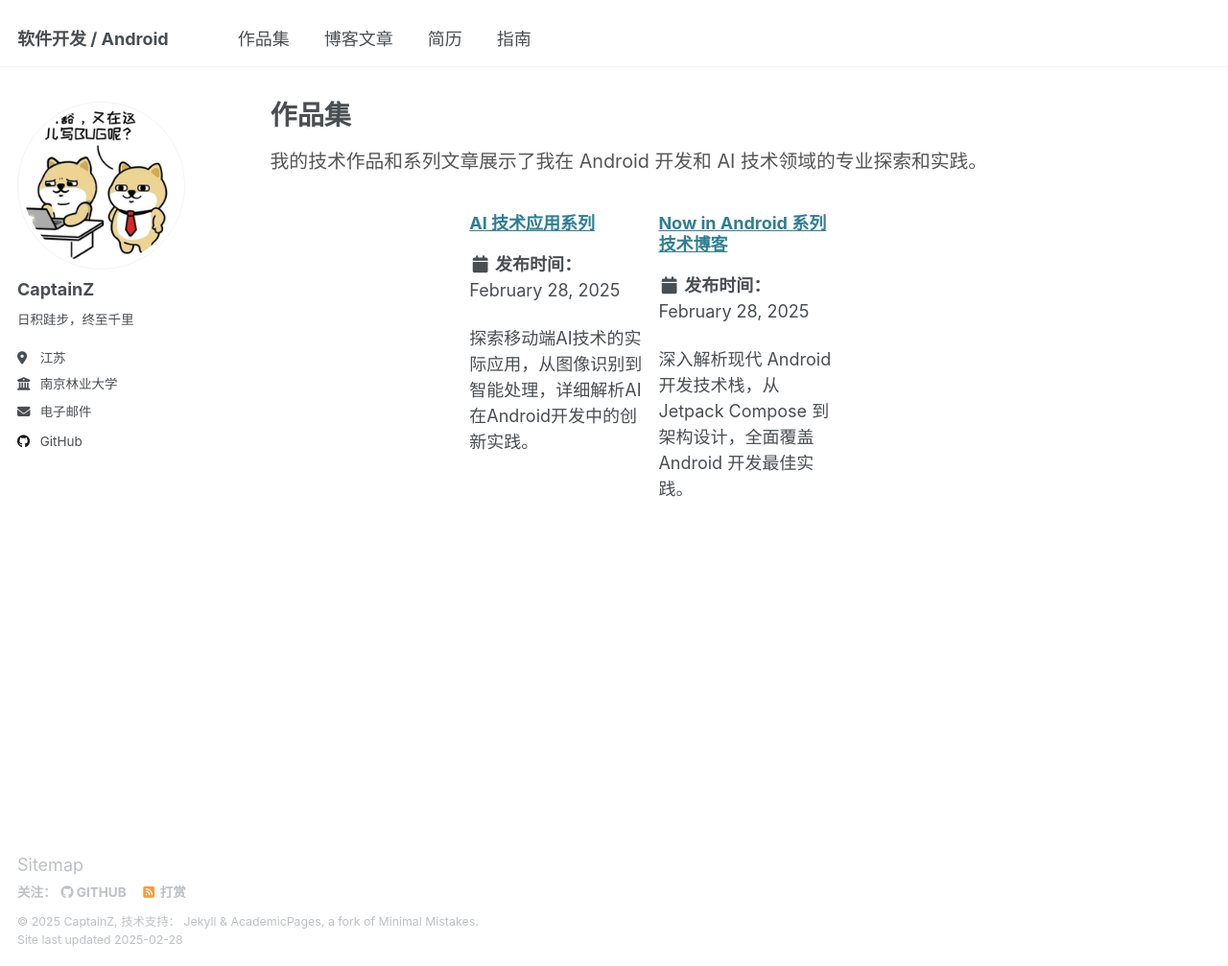
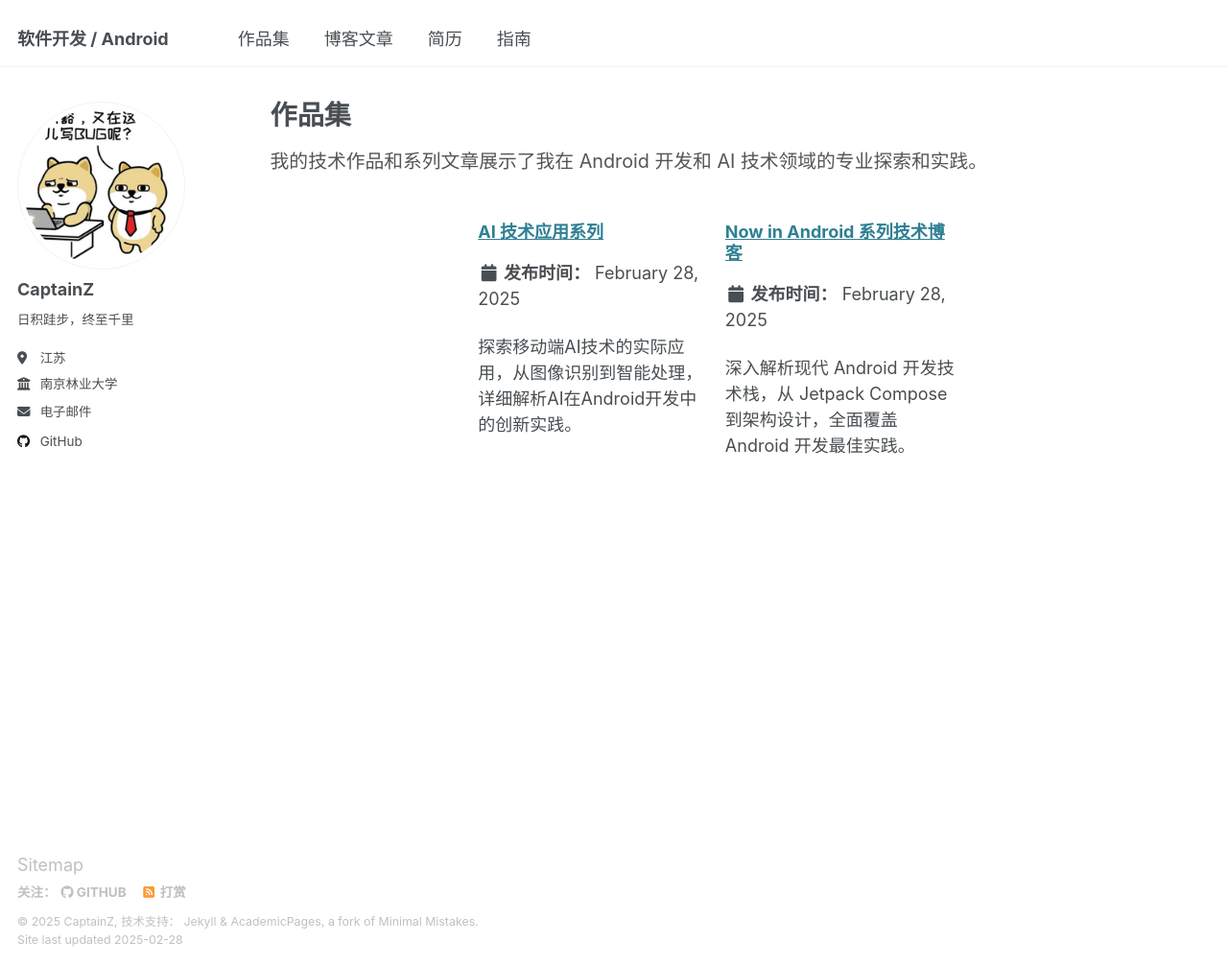
Before and after one commit to jelychow/jelychow.github.io, a Jekyll site: the page built from _pages/portfolio.html, in a window 1280 px wide and 1007 px high. Shown: the whole window at 96% size. Built offline with Jekyll 4.4.1, drawn with Linux system fonts in a browser that asks for light colours.

```diff
--- a/_pages/portfolio.html
+++ b/_pages/portfolio.html
@@ -13,7 +13,7 @@ author_profile: true
   </header>
 
   <div class="archive">
-    <div class="grid__wrapper">
+    <div class="grid__wrapper grid--left">
     {% for post in site.portfolio %}
       {% include archive-single.html type="grid" %}
     {% endfor %}
@@ -30,7 +30,31 @@ author_profile: true
   color: #555;
   margin-bottom: 1.5em;
 }
-.grid__wrapper {
-  clear: both;
+.grid--left {
+  display: flex;
+  flex-wrap: wrap;
+  justify-content: flex-start;
+  align-items: stretch;
+}
+.grid--left .grid__item {
+  flex: 0 0 calc(33.333% - 1em);
+  margin: 0.5em;
+  text-align: left;
+}
+.grid__item .archive__item-title {
+  margin-top: 0.5em;
+}
+.grid__item .archive__item-excerpt {
+  text-align: left;
+}
+@media (max-width: 768px) {
+  .grid--left .grid__item {
+    flex: 0 0 calc(50% - 1em);
+  }
+}
+@media (max-width: 480px) {
+  .grid--left .grid__item {
+    flex: 0 0 100%;
+  }
 }
 </style>
```
Also changed, not shown: _portfolio/AI in Android.md (+4 -4 lines), _redirects/redirects.md (added, +15 -0 lines).
